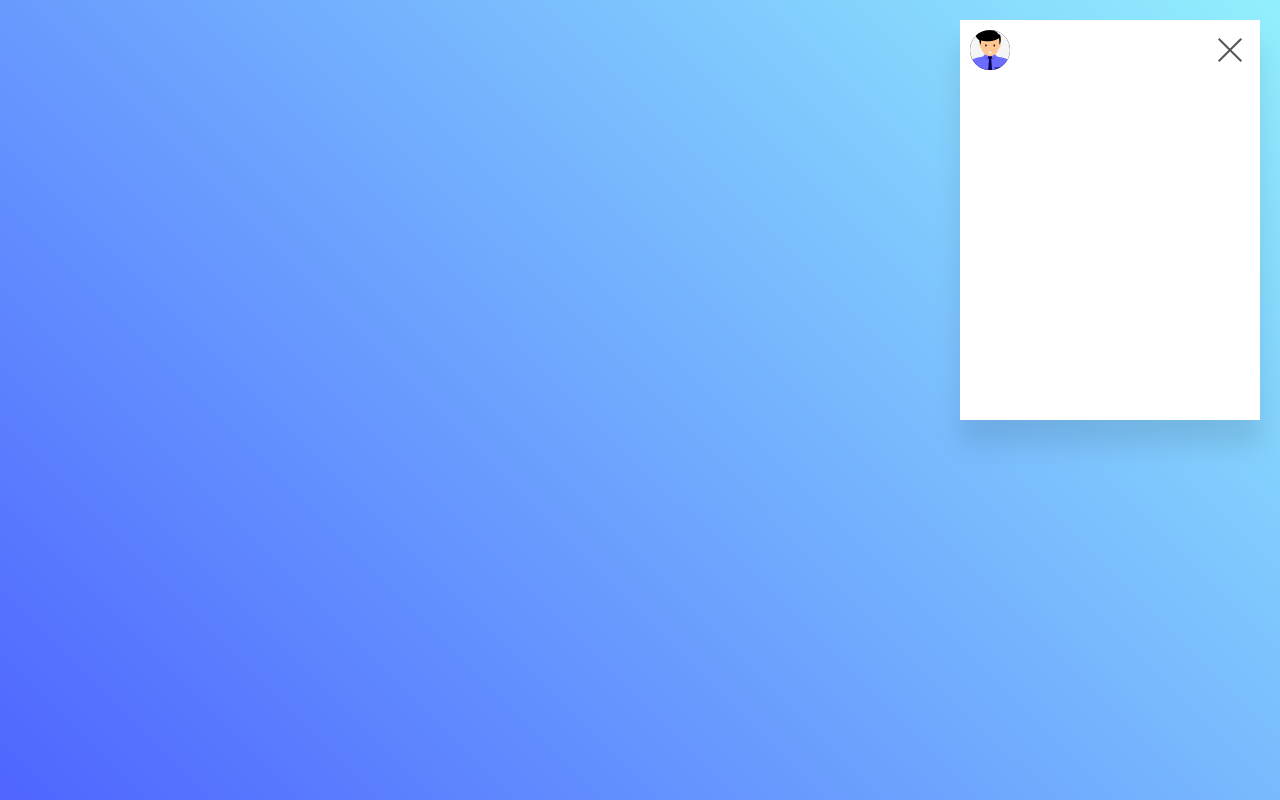
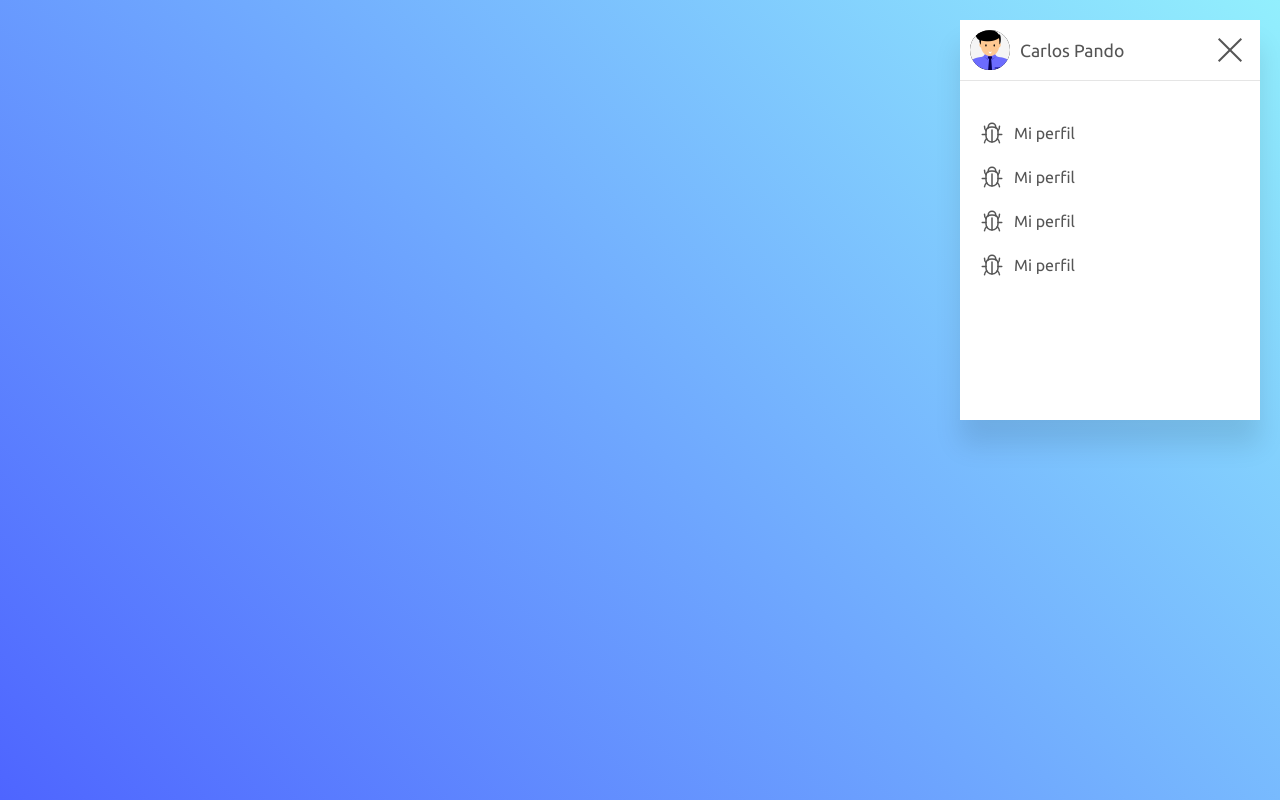
Before and after one commit to carlos485/dropdown-css, a plain HTML site: page index.html in a window 1280 px wide. Both pictures are taken after a click on the element 1230 px from the left and 50 px from the top of the page. Drawn offline with nearby package versions, Linux system fonts and the light colour scheme.

Commit message:
finished menu

```diff
--- a/index.html
+++ b/index.html
@@ -16,6 +16,12 @@
       <p class="username">Carlos Pando</p>
     </div>
     <div class="menuToggle"></div>
+    <ul class="menu">
+      <li><a href="#"><ion-icon name="bug-outline"></ion-icon> Mi perfil</a></li>
+      <li><a href="#"><ion-icon name="bug-outline"></ion-icon> Mi perfil</a></li>
+      <li><a href="#"><ion-icon name="bug-outline"></ion-icon> Mi perfil</a></li>
+      <li><a href="#"><ion-icon name="bug-outline"></ion-icon> Mi perfil</a></li>
+    </ul>
   </div>
 </body>
 </html>
@@ -26,3 +32,5 @@
     navigation.classList.toggle('active')
   }
 </script>
+<script type="module" src="https://unpkg.com/ionicons@5.5.2/dist/ionicons/ionicons.esm.js"></script>
+<script nomodule src="https://unpkg.com/ionicons@5.5.2/dist/ionicons/ionicons.js"></script>
--- a/styles.css
+++ b/styles.css
@@ -24,6 +24,7 @@ body {
   justify-content: space-between;
   transition: height 0.5s, width 0.5s;
   transition-delay: 0s, 0.75s;
+  overflow: hidden;
 }
 
 .navigation.active {
@@ -38,7 +39,22 @@ body {
   width: 60px;
   height: 60px;
   background-color: #FFF;
+  display: flex;
+  align-items: center;
   overflow: hidden;
+  transition: 0.5s;
+  transition-delay: 0.5s;
+}
+
+.navigation.active .userBx {
+  width: calc(100% - 60px);
+  transition-delay: 0s;
+}
+
+.navigation .userBx .username {
+  white-space: nowrap;
+  color: #555;
+  font-size: 1.1em;
 }
 
 .navigation .userBx .imgBx {
@@ -99,3 +115,34 @@ body {
 .navigation.active .menuToggle::after {
   transform: translateY(0px) rotate(-45deg);
 }
+
+.menu {
+  position: absolute;
+  width: 100%;
+  height: calc(100% - 60px);
+  margin-top: 60px;
+  padding: 20px;
+  border-top: 1px solid rgba(0, 0, 0, 0.1);
+}
+
+.menu li {
+  list-style: none;
+}
+
+.menu li a {
+  display: flex;
+  align-items: center;
+  gap: 10px;
+  margin: 20px 0;
+  font-size: 1em;
+  text-decoration: none;
+  color: #555;
+}
+
+.menu li a:hover {
+  color: #4E65FF;
+}
+
+.menu li a ion-icon {
+  font-size: 1.5em;
+}
```
